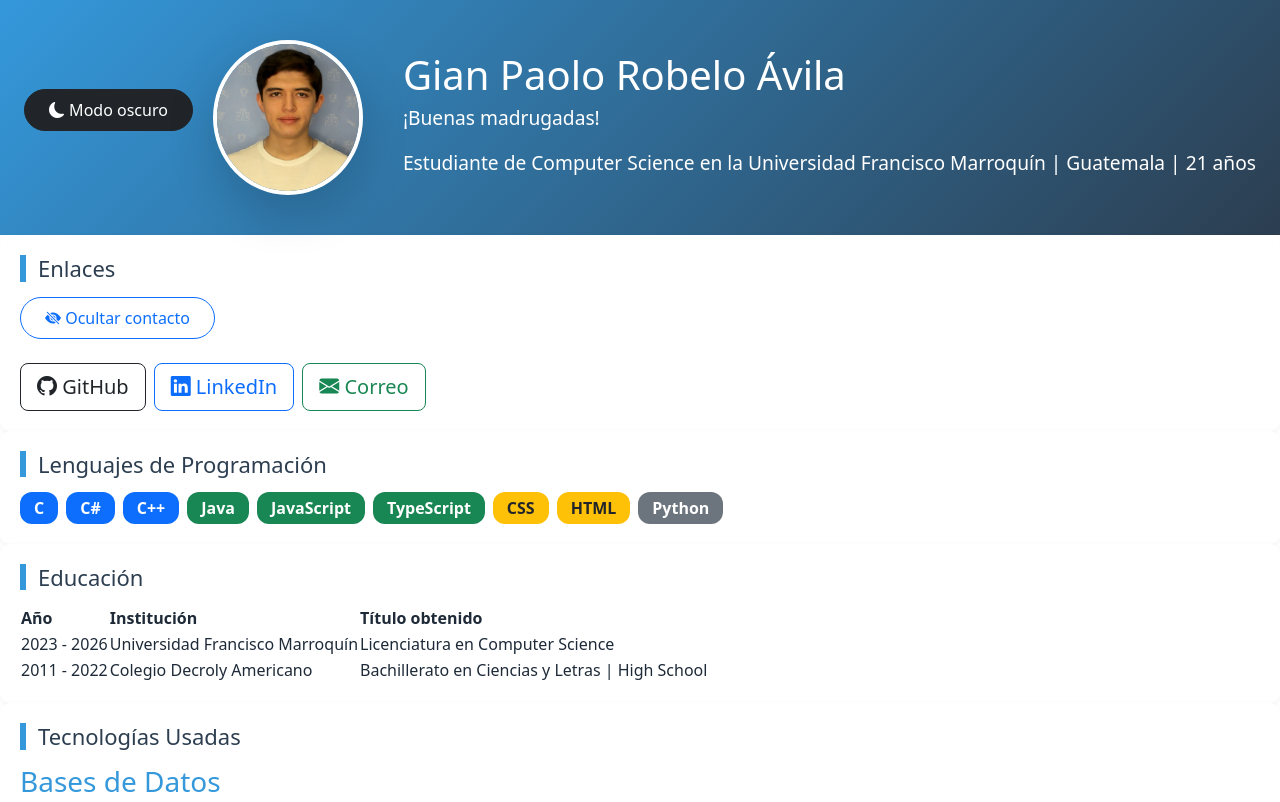
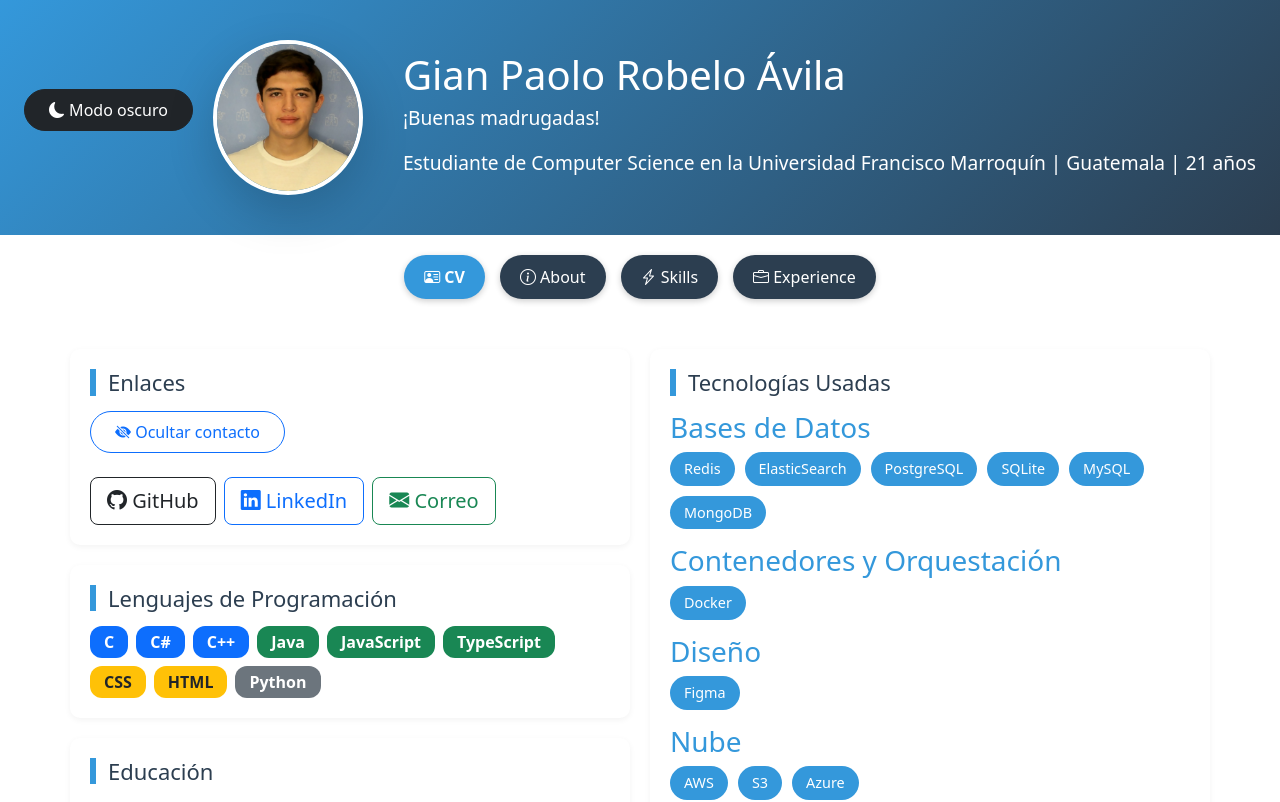
Before and after one commit to gian236/WebDevCV, an Angular app in the folder cv-angular/: page /cv in a window 1280 px wide. Before the commit this address led to /. Shown: the top 802 px of the page. Built offline with nearby package versions, Linux system fonts and the light colour scheme.

Commit message:
routing básico

```diff
--- /dev/null
+++ b/cv-angular/src/app/about/about.css
@@ -0,0 +1,6 @@
+.about-section {
+  background-color: var(--bs-light);
+  padding: 1.5rem;
+  border-radius: 1rem;
+  box-shadow: 0 2px 6px rgba(0, 0, 0, 0.1);
+}
--- /dev/null
+++ b/cv-angular/src/app/about/about.html
@@ -0,0 +1,5 @@
+<section class="about-section">
+  <h2>Biografía</h2>
+  <p><strong>{{ nombre }}</strong></p>
+  <p>{{ descripcion }}</p>
+</section>
--- /dev/null
+++ b/cv-angular/src/app/about/about.ts
@@ -0,0 +1,17 @@
+import { Component } from '@angular/core';
+
+@Component({
+  selector: 'app-about',
+  standalone: true,
+  template: `
+    <section class="about">
+      <h2>Biografía</h2>
+      <p>
+        Hola, soy Gian Paolo Robelo Ávila, estudiante de Computer Science en la
+        Universidad Francisco Marroquín, Guatemala. Me apasiona el desarrollo
+        web, el aprendizaje continuo y la tecnología.
+      </p>
+    </section>
+  `
+})
+export class About {}
--- a/cv-angular/src/app/app.css
+++ b/cv-angular/src/app/app.css
@@ -0,0 +1,89 @@
+/* ---------- ESTRUCTURA DEL CV (como antes) ---------- */
+.cv-grid {
+  display: grid;
+  grid-template-columns: 1fr 1fr;
+  gap: 20px;
+  padding: 30px;
+  max-width: 1200px;
+  margin: 0 auto;
+}
+
+.cv-column {
+  display: flex;
+  flex-direction: column;
+  gap: 20px;
+}
+
+/* ---------- NAVBAR DE SECCIONES ---------- */
+.cv-navbar {
+  display: flex;
+  justify-content: center;
+  align-items: center;
+  gap: 15px;
+  margin: 20px 0;
+}
+
+.cv-navbar button {
+  background-color: #2c3e50;
+  color: #fff;
+  border: none;
+  padding: 10px 20px;
+  border-radius: 30px;
+  font-size: 1rem;
+  cursor: pointer;
+  transition: all 0.3s ease;
+  box-shadow: 0 2px 6px rgba(0,0,0,0.2);
+}
+
+.cv-navbar button:hover {
+  background-color: #3498db;
+  transform: scale(1.05);
+}
+
+.cv-navbar button.active {
+  background-color: #3498db;
+  color: #fff;
+  font-weight: bold;
+}
+
+/* ---------- MODO OSCURO ---------- */
+:host-context(.dark-mode) .cv-navbar button {
+  background-color: #1e293b;
+  color: #f1c40f;
+  box-shadow: 0 2px 6px rgba(255, 255, 255, 0.15);
+}
+
+:host-context(.dark-mode) .cv-navbar button:hover,
+:host-context(.dark-mode) .cv-navbar button.active {
+  background-color: #f1c40f;
+  color: #1e293b;
+}
+
+/* ---------- SECCIÓN ABOUT ---------- */
+.about-section {
+  padding: 40px;
+  text-align: center;
+  max-width: 800px;
+  margin: 0 auto;
+  font-size: 1.1rem;
+}
+
+/* ---------- SECCIONES NUEVAS ---------- */
+
+.skills-section, .experience-section {
+  padding: 40px;
+  max-width: 1000px;
+  margin: 0 auto;
+  display: flex;
+  flex-direction: column;
+  gap: 25px;
+  text-align: center;
+  transition: all 0.3s ease;
+}
+
+/* Modo oscuro */
+:host-context(.dark-mode) .skills-section,
+:host-context(.dark-mode) .experience-section {
+  background-color: #0f172a;
+  color: #f1c40f;
+}
--- a/cv-angular/src/app/app.routes.ts
+++ b/cv-angular/src/app/app.routes.ts
@@ -1,3 +1,14 @@
 import { Routes } from '@angular/router';
+import { App } from './app';
+import { About } from './about/about';
+import { Tecnologias } from './tecnologias/tecnologias';
+import { SoftSkills } from './soft-skills/soft-skills';
+import { Experiencia } from './experiencia/experiencia';
 
-export const routes: Routes = [];
+export const routes: Routes = [
+  { path: '', redirectTo: 'cv', pathMatch: 'full' },
+  { path: 'cv', component: App }, // CV completo
+  { path: 'about', component: About },
+  { path: 'skills', component: Tecnologias }, // puedes combinar SoftSkills si quieres
+  { path: 'experience', component: Experiencia },
+];
--- a/cv-angular/src/app/app.ts
+++ b/cv-angular/src/app/app.ts
@@ -1,4 +1,5 @@
 import { Component } from '@angular/core';
+import { CommonModule } from '@angular/common';
 import { Header } from './header/header';
 import { Contacto } from './contacto/contacto';
 import { Lenguajes } from './lenguajes/lenguajes';
@@ -7,18 +8,39 @@
 import { SoftSkills } from './soft-skills/soft-skills';
 import { Experiencia } from './experiencia/experiencia';
 import { Download } from './download/download';
+import { About } from './about/about';
 
 @Component({
   selector: 'app-root',
   standalone: true,
   imports: [
+    CommonModule,
     Header, Contacto, Lenguajes,
     Educacion, Tecnologias, SoftSkills,
-    Experiencia, Download
+    Experiencia, Download, About
   ],
   template: `
     <app-header></app-header>
-    <div class="cv-grid">
+
+    <!-- NAV DE SECCIONES -->
+    <nav class="cv-navbar">
+      <button (click)="showSection('cv')" [class.active]="activeSection === 'cv'">
+        <i class="bi bi-person-vcard"></i> CV
+      </button>
+      <button (click)="showSection('about')" [class.active]="activeSection === 'about'">
+        <i class="bi bi-info-circle"></i> About
+      </button>
+      <button (click)="showSection('skills')" [class.active]="activeSection === 'skills'">
+        <i class="bi bi-lightning-charge"></i> Skills
+      </button>
+      <button (click)="showSection('experience')" [class.active]="activeSection === 'experience'">
+        <i class="bi bi-briefcase"></i> Experience
+      </button>
+    </nav>
+
+    <main>
+      <!-- SECCIÓN CV -->
+      <div *ngIf="activeSection === 'cv'" class="cv-grid">
         <div class="cv-column">
           <app-contacto></app-contacto>
           <app-lenguajes></app-lenguajes>
@@ -31,7 +53,30 @@
           <app-download></app-download>
         </div>
       </div>
+
+      <!-- SECCIÓN ABOUT -->
+      <div *ngIf="activeSection === 'about'">
+        <app-about></app-about>
+      </div>
+
+      <!-- SECCIÓN SKILLS -->
+      <div *ngIf="activeSection === 'skills'">
+        <app-tecnologias></app-tecnologias>
+        <app-soft-skills></app-soft-skills>
+      </div>
+
+      <!-- SECCIÓN EXPERIENCE -->
+      <div *ngIf="activeSection === 'experience'">
+        <app-experiencia></app-experiencia>
+      </div>
+    </main>
   `,
   styleUrl: './app.css'
 })
-export class App {}
+export class App {
+  activeSection: 'cv' | 'about' | 'skills' | 'experience' = 'cv';
+
+  showSection(section: 'cv' | 'about' | 'skills' | 'experience') {
+    this.activeSection = section;
+  }
+}
--- a/cv-angular/src/app/header/header.ts
+++ b/cv-angular/src/app/header/header.ts
@@ -1,5 +1,6 @@
-import { Component, OnInit, ViewEncapsulation } from '@angular/core';
+import { Component, OnInit } from '@angular/core';
 import { CommonModule } from '@angular/common';
+import { inject } from '@angular/core';
 import { ThemeService } from '../theme.service';
 
 @Component({
@@ -7,17 +8,18 @@
   standalone: true,
   imports: [CommonModule],
   templateUrl: './header.html',
-  styleUrl: './header.css',
+  styleUrls: ['./header.css'],
 })
 export class Header implements OnInit {
   saludo = '';
   darkMode = false;
 
-  constructor(private themeService: ThemeService) {}
+  // Usamos inject() en lugar de constructor para Angular 20
+  private themeService = inject(ThemeService);
 
   ngOnInit() {
+    // Determinar saludo según hora
     const hora = new Date().getHours();
-
     if (hora >= 6 && hora < 12) {
       this.saludo = '¡Buenos días!';
     } else if (hora >= 12 && hora < 18) {
@@ -28,9 +30,11 @@
       this.saludo = '¡Buenas madrugadas!';
     }
 
-  this.themeService.darkMode$.subscribe((active) => (this.darkMode = active));
+    // Suscribirse al estado de modo oscuro
+    this.themeService.darkMode$.subscribe((active: boolean) => {
+      this.darkMode = active;
+    });
   }
-
 
   toggleTheme() {
     this.themeService.toggleTheme();
--- a/cv-angular/src/main.ts
+++ b/cv-angular/src/main.ts
@@ -1,7 +1,13 @@
 import { bootstrapApplication } from '@angular/platform-browser';
+import { App } from './app/app';
 import { appConfig } from './app/app.config';
-import { App } from './app/app';
+import { provideRouter } from '@angular/router';
+import { routes } from './app/app.routes';
 
-
-bootstrapApplication(App, appConfig)
-  .catch((err) => console.error(err));
+bootstrapApplication(App, {
+  ...appConfig,
+  providers: [
+    ...(appConfig.providers || []),
+    provideRouter(routes)
+  ]
+}).catch((err) => console.error(err));
```
Also changed, not shown: cv-angular/src/app/cv-layout.ts (added, +37 -0 lines), cv-angular/src/app/cv/cv.ts (added, +44 -0 lines), cv-angular/src/app/cv/cv.css (added), cv-angular/src/app/cv/cv.html (added), 2 other files (tests, documents, lock files or other folders). Lines whose indentation alone changed are shown as unchanged.
